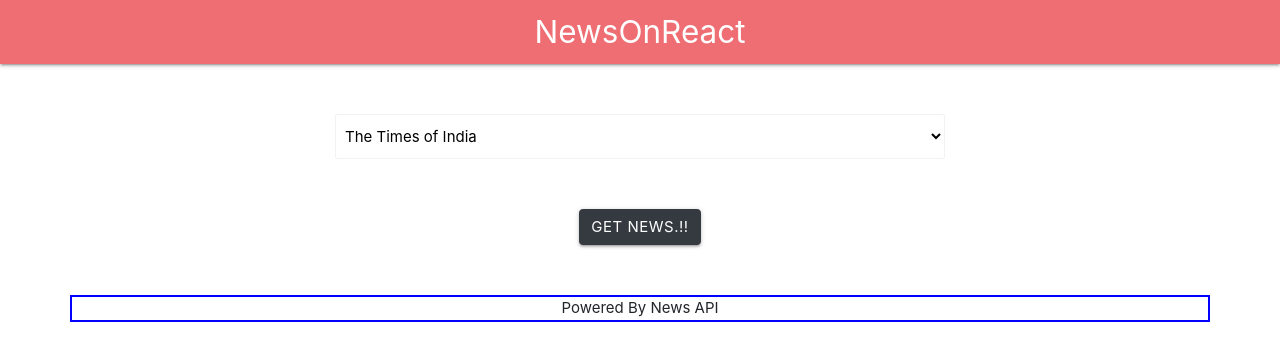
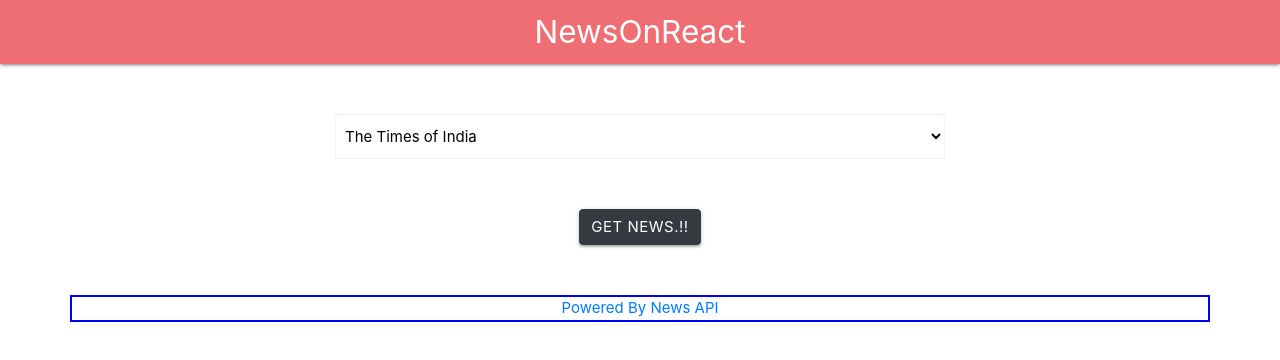
Before and after one commit to kysewtts/react-news-app, a React (Create React App) app in the folder project/: page / in a window 1280 px wide. Shown: the top 360 px of the page. Built offline with nearby package versions, Linux system fonts and the light colour scheme.

Commit message:
modified Footer

```diff
--- a/project/src/components/Footer/Footer.js
+++ b/project/src/components/Footer/Footer.js
@@ -5,7 +5,7 @@ const footer = (props) => {
         <footer>
             <div className="footer-copyright">
                 <div className="container" style = {{"textAlign": "center", "border": "2px solid blue"}}>
-                 Powered By News API
+                 <a href = "https://newsapi.org/">Powered By News API</a>
                 </div>
             </div>
         </footer>
```
